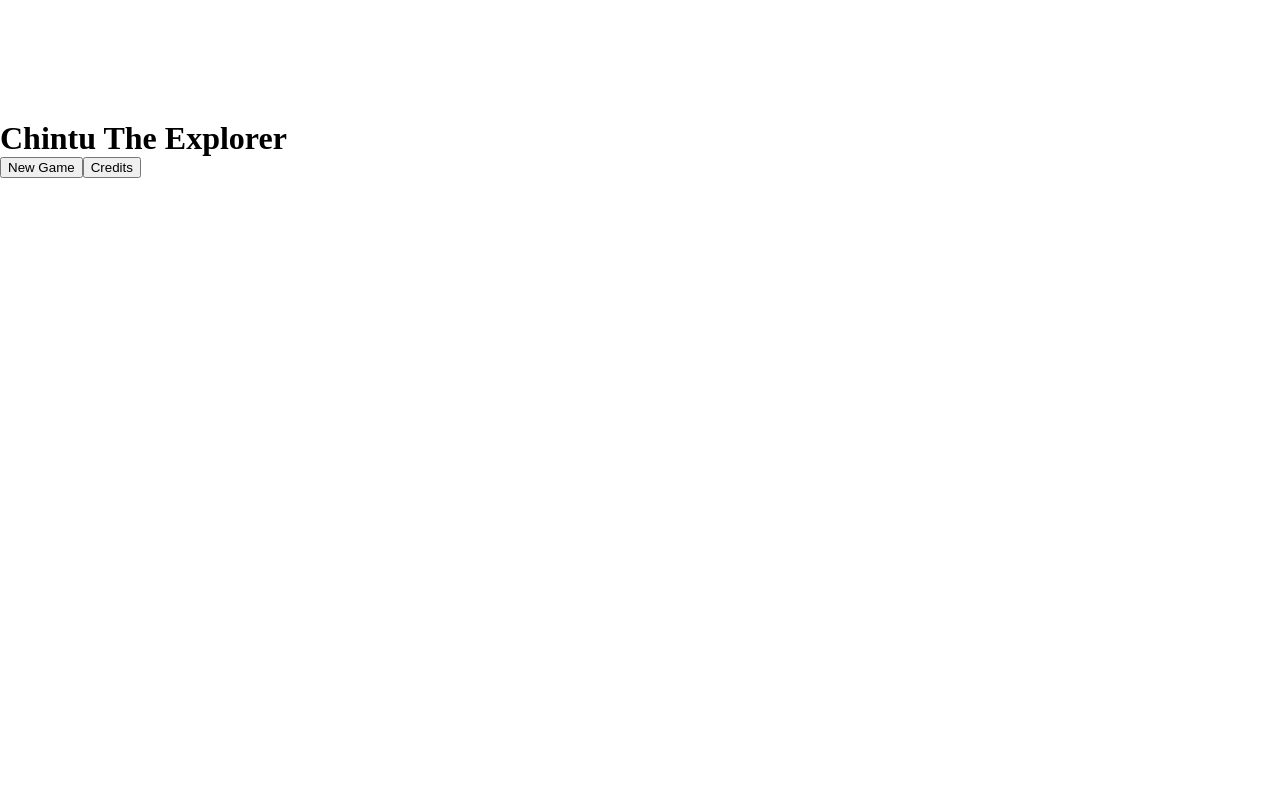
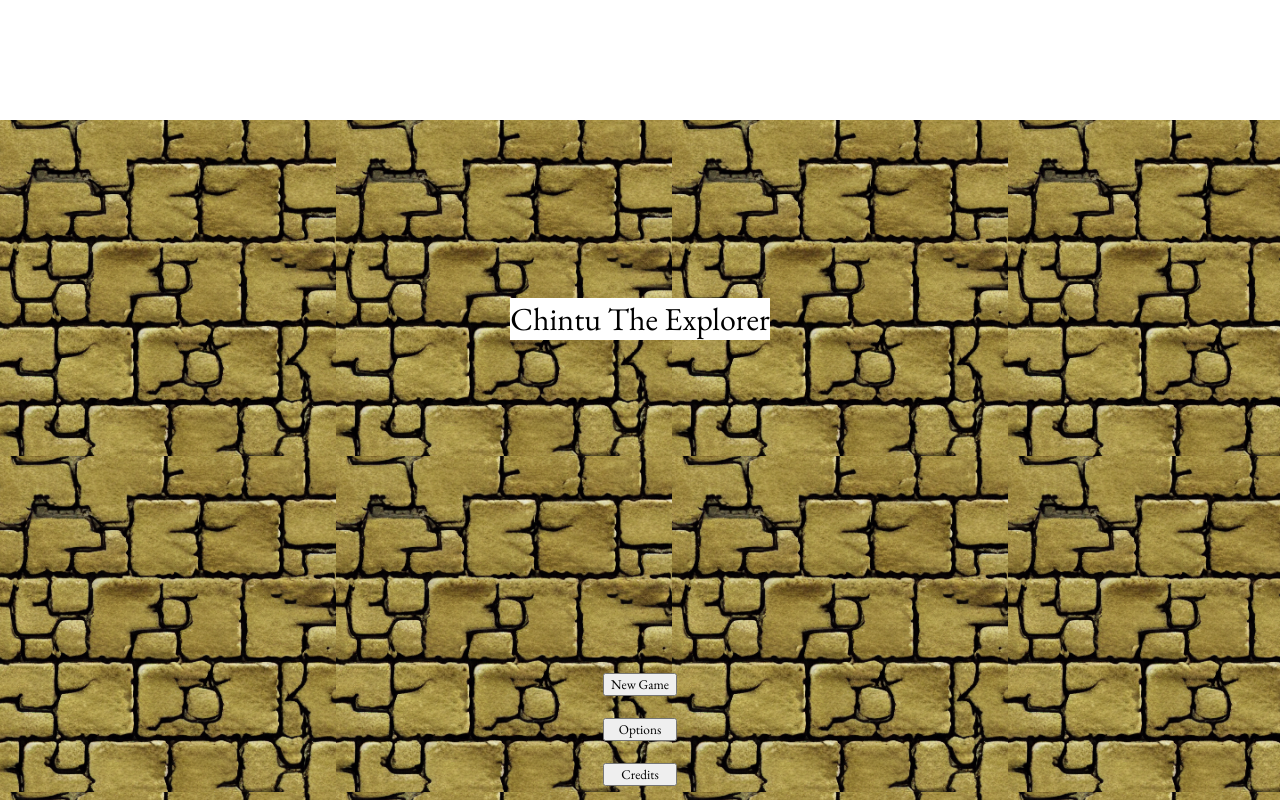
Before and after one commit to tarptaeya/dcjam-2024, a React app: page / in a window 1280 px wide. Shown: the part 680-1480 px from the top of the page. Built offline with nearby package versions, Linux system fonts and the light colour scheme; the HTML template or start-up script is replaced by a standard one.

Commit message:
added basic ui

```diff
--- a/package.json
+++ b/package.json
@@ -30,6 +30,7 @@
     "@reduxjs/toolkit": "^2.2.2",
     "@types/three": "^0.162.0",
     "copy-webpack-plugin": "^12.0.2",
+    "nes.css": "^2.3.0",
     "react": "^18.2.0",
     "react-dom": "^18.2.0",
     "react-redux": "^9.1.0",
--- a/src/Game.js
+++ b/src/Game.js
@@ -52,7 +52,7 @@ const Game = () => {
   useEffect(() => {
     if (!playerTurn && currentCombat.isActive && enemyHealth > 0) {
       const attack = enemyAttackOptions[0];
-      console.log(playerHealth, enemyHealth);
+
       setTimeout(() => {
         dispatch(processEnemyAttack(attack));
         dispatch(alternateTurn());
--- a/src/components/ControlPanel.js
+++ b/src/components/ControlPanel.js
@@ -20,7 +20,7 @@ const StartBattleButton = () => {
     );
   };
 
-  return <button onClick={onClick}>Battle</button>;
+  return <button onClick={onClick} className="nes-btn is-error">Battle</button>;
 };
 
 const CombatPanel = () => {
--- a/src/index.css
+++ b/src/index.css
@@ -1,3 +1,5 @@
+@import url('https://fonts.googleapis.com/css2?family=EB+Garamond:ital,wght@0,400..800;1,400..800&display=swap');
+
 body {
   margin: 0;
   -webkit-font-smoothing: antialiased;
@@ -19,6 +21,10 @@ body,
 
 * {
   margin: 0;
+  font-family: "EB Garamond", system-ui;
+  font-weight: 400;
+  font-style: normal;
+
 }
 
 canvas {
@@ -32,9 +38,7 @@ canvas {
   left: 50%;
   transform: translateX(-50%);
   color: white;
-  font-weight: bolder;
   text-transform: capitalize;
-  font-size: 2rem;
 }
 
 #control-panel {
@@ -49,6 +53,29 @@ canvas {
 
 #control-panel-left {
   flex: 1;
-  font-size: 2rem;
   color: white;
 }
+
+#welcome-screen {
+  display: flex;
+  align-items: center;
+  flex-direction: column;
+  padding: 22px;
+  justify-content: space-around;
+  height: 100%;
+  background-image: url('~/public/wall-1.png');
+}
+
+#welcome-screen-title {
+  background-color: white;
+}
+
+
+#welcome-screen-btn-container {
+  display: flex;
+  flex-direction: column;
+}
+
+#welcome-screen-btn-container>button {
+  margin-top: 22px;
+}
--- a/src/screens.js
+++ b/src/screens.js
@@ -45,16 +45,15 @@ export const WelcomeScreen = () => {
   };
 
   return (
-    <>
-      <div>
-        <div>
-          <h1>Chintu The Explorer</h1>
-        </div>
-        <div>
-          <button onClick={navigateToGame}>New Game</button>
-          <button onClick={navigateToAbout}>Credits</button>
-        </div>
+    <div id='welcome-screen'>
+      <div id='welcome-screen-title' className="nes-container">
+        <h1>Chintu The Explorer</h1>
       </div>
-    </>
+      <div id='welcome-screen-btn-container'>
+        <button onClick={navigateToGame} className="is-success">New Game</button>
+        <button onClick={() => { }} className="">Options</button>
+        <button onClick={navigateToAbout} className="">Credits</button>
+      </div>
+    </div>
   );
 };
--- a/webpack.config.js
+++ b/webpack.config.js
@@ -13,7 +13,7 @@ module.exports = {
   },
   plugins: [
     new HtmlWebpackPlugin({
-      title: "Output Management",
+      title: "Chintu the explorer",
     }),
     new CopyPlugin({
       patterns: [{ from: "./public", to: "" }],
```
Also changed, not shown: 1 other file (tests, documents, lock files or other folders).
